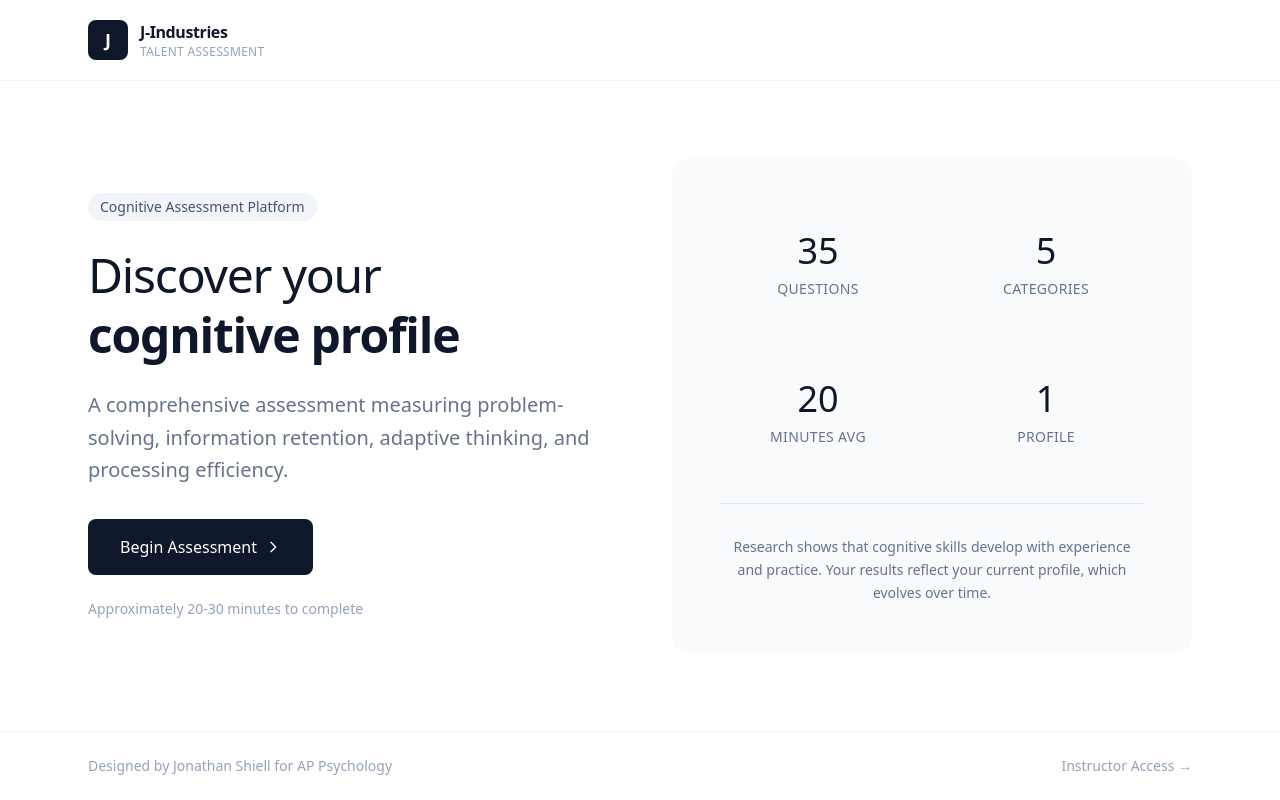
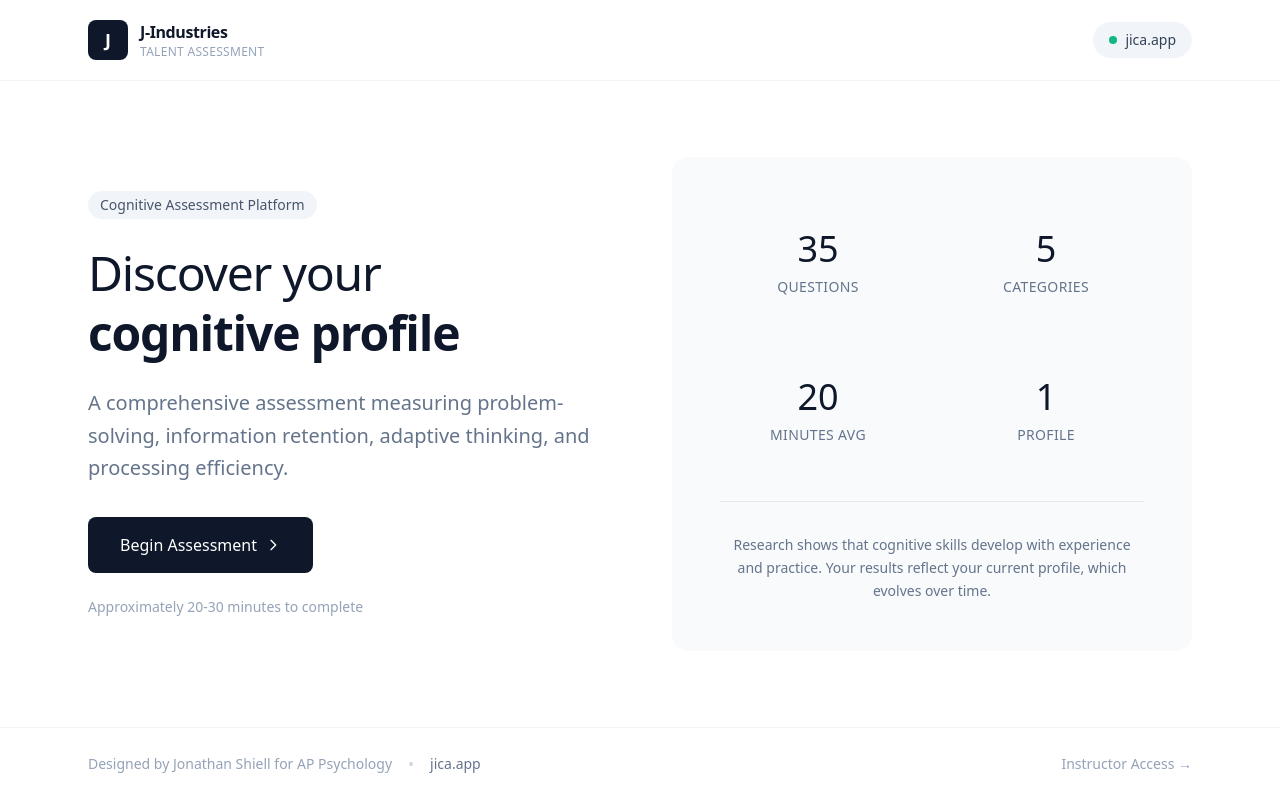
Before and after one commit to batmanhogwarts/jica-assessment, a React (Create React App) app: page / in a window 1280 px wide. Built offline with nearby package versions, Linux system fonts and the light colour scheme.

Commit message:
Update App.js

```diff
--- a/src/App.js
+++ b/src/App.js
@@ -67,6 +67,10 @@ const LandingPage = ({onStart,onSuffernAccess}) => (
             <div className="text-slate-400 text-xs tracking-wide uppercase">Talent Assessment</div>
           </div>
         </div>
+        <a href="https://jica.app" className="hidden sm:flex items-center gap-2 px-4 py-2 bg-slate-100 hover:bg-slate-200 rounded-full transition-colors">
+          <span className="w-2 h-2 bg-emerald-500 rounded-full animate-pulse"></span>
+          <span className="text-slate-700 text-sm font-medium">jica.app</span>
+        </a>
       </div>
     </header>
     <main className="flex-1 flex items-center">
@@ -95,7 +99,11 @@ const LandingPage = ({onStart,onSuffernAccess}) => (
     </main>
     <footer className="border-t border-gray-100">
       <div className="max-w-6xl mx-auto px-6 py-6 flex flex-col sm:flex-row items-center justify-between gap-4">
-        <p className="text-sm text-slate-400">Designed by Jonathan Shiell for AP Psychology</p>
+        <div className="flex flex-col sm:flex-row items-center gap-2 sm:gap-4">
+          <p className="text-sm text-slate-400">Designed by Jonathan Shiell for AP Psychology</p>
+          <span className="hidden sm:block text-slate-300">•</span>
+          <a href="https://jica.app" className="text-sm text-slate-500 hover:text-slate-700 font-medium transition-colors">jica.app</a>
+        </div>
         <button onClick={onSuffernAccess} className="text-sm text-slate-400 hover:text-slate-600 transition-colors">Instructor Access →</button>
       </div>
     </footer>
```
